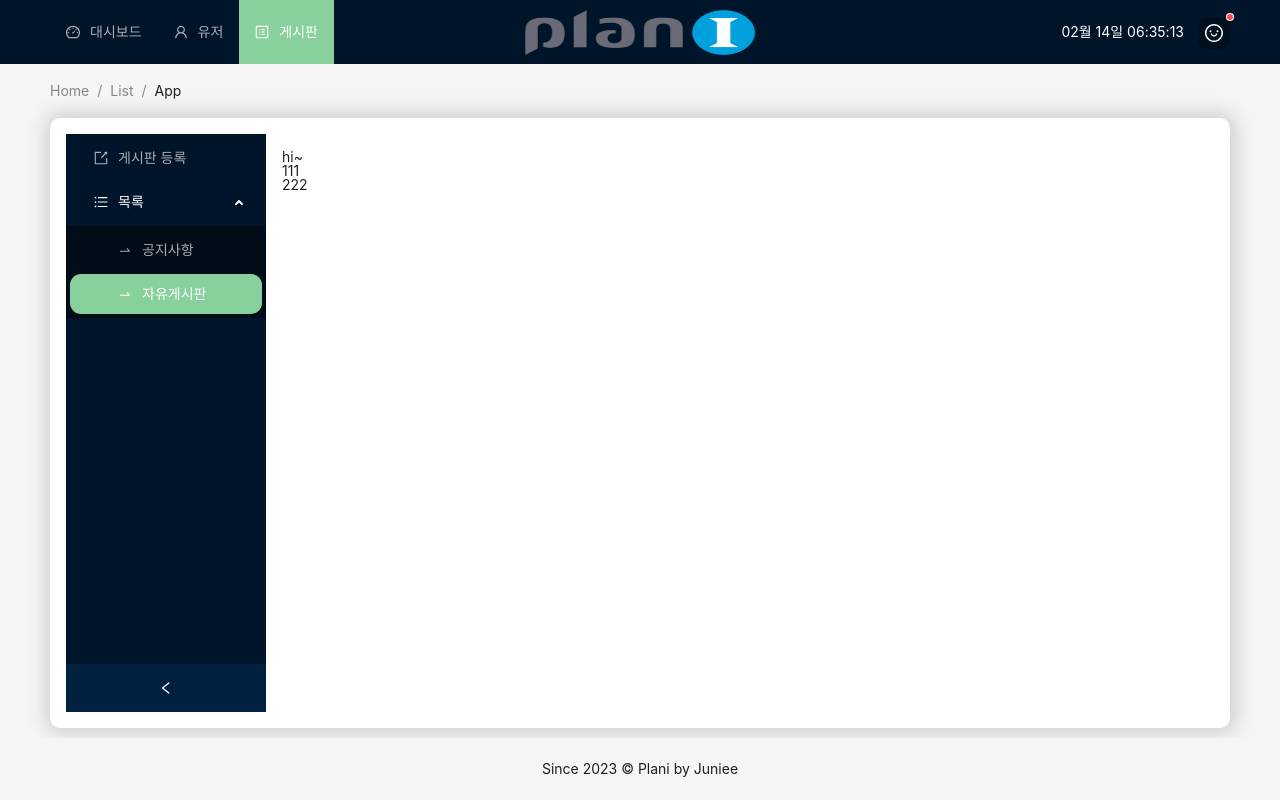
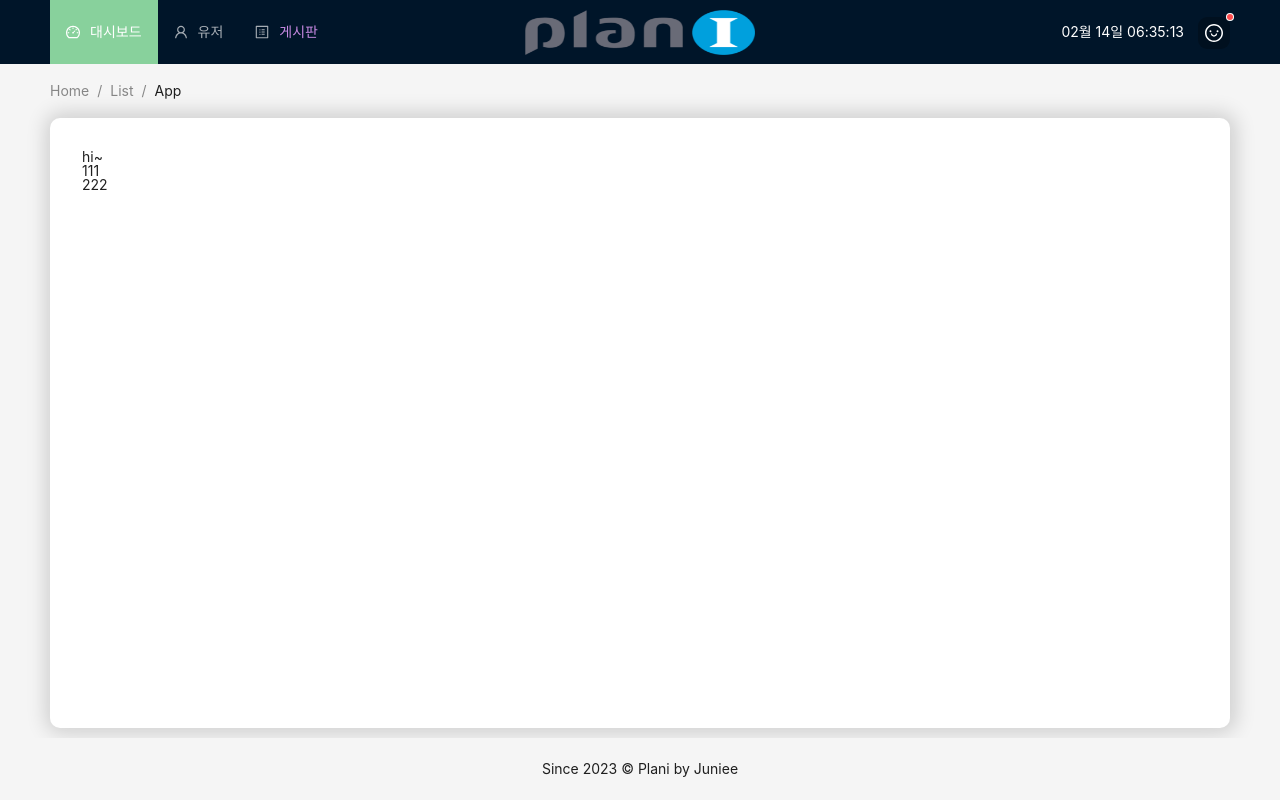
Before and after one commit to Juniee-hub/back-office, a Next.js app: page /webadm in a window 1280 px wide. Built offline with nearby package versions, Linux system fonts and the light colour scheme.

Commit message:
메뉴 UI 구현

```diff
--- a/app/webadm/layout.tsx
+++ b/app/webadm/layout.tsx
@@ -1,69 +1,57 @@
 'use client'
-import React from 'react'
+import React, { useMemo } from 'react'
 import Image from 'next/image'
-import { DashboardOutlined, ProfileOutlined, UserOutlined, UnorderedListOutlined, ExportOutlined, SwapRightOutlined } from '@ant-design/icons'
 import { Breadcrumb, Layout, Menu } from 'antd'
+import { usePathname } from 'next/navigation'
+import _ from 'lodash'
 
 import AdminProfile from '@/components/layout/profile'
 import Clock from '@/components/layout/clock'
+import { findActiveMenu, convertDataToAntdFormat } from '@/controller/menuSetup'
 
 //TODO: 테마...
 import styles from './layout.module.css'
 
 const { Header, Content, Footer, Sider } = Layout
 
-//TODO: 메뉴 시스템 어떻게 할지 고민하기....
-const navMenu = [
-    {
-        key: '1',
-        label: '대시보드',
-        icon: <DashboardOutlined />,
-    },
-    {
-        key: '2',
-        label: '유저',
-        icon: <UserOutlined />,
-    },
-    {
-        key: '3',
-        label: '게시판',
-        icon: <ProfileOutlined />,
-    },
-]
-const sideMenu = [
-    {
-        key: '3-1',
-        label: '게시판 등록',
-        icon: <ExportOutlined />,
-    },
-    {
-        key: '3-2',
-        label: '목록',
-        icon: <UnorderedListOutlined />,
-        children: [
-            {
-                key: '3-2-1',
-                label: '공지사항',
-                icon: <SwapRightOutlined />,
-            },
-            {
-                key: '3-2-2',
-                label: '자유게시판',
-                icon: <SwapRightOutlined />,
-            },
-        ],
-    },
-]
-
 interface PropsType {
     children: JSX.Element
 }
 
 const AdminLayout = ({ children }: PropsType) => {
+    const pathName = usePathname()
+
+    const navMenu = useMemo(() => {
+        const { depth1 } = findActiveMenu(pathName as string)
+        return depth1
+    }, [pathName])
+
+    const navSelected = useMemo(() => {
+        const activeIndex = _.findIndex(navMenu, { active: true })
+        return [navMenu[activeIndex].key]
+    }, [navMenu])
+
+    const sideMenu = useMemo(() => {
+        const { depth2 } = findActiveMenu(pathName as string)
+        return depth2
+    }, [pathName])
+
+    const sideSelected = useMemo(() => {
+        const activeIndex = _.findIndex(sideMenu, { active: true })
+        const activedKey = sideMenu[activeIndex] ? [sideMenu[activeIndex]?.key] : []
+        const children = activedKey ? sideMenu[activeIndex]?.children : []
+        if (children) {
+            const activeChildIndex = _.findIndex(children, { active: true })
+            activedKey.push(children[activeChildIndex].key)
+        }
+
+        return activedKey
+    }, [sideMenu])
+
     return (
         <Layout className={styles.body}>
             <Header className={styles.headWrap}>
-                <Menu mode={'horizontal'} theme={'dark'} items={navMenu} defaultSelectedKeys={['3']} className={styles.navMenu} />
+                <Menu mode={'horizontal'} theme={'dark'} items={convertDataToAntdFormat(navMenu)} defaultSelectedKeys={navSelected} className={styles.navMenu} />
                 <div className={styles.logoWrap}>
                     <Image src={'/images/logo.png'} fill alt={'logo..'} priority />
                 </div>
@@ -81,9 +69,11 @@ const AdminLayout = ({ children }: PropsType) => {
                 </Breadcrumb>
 
                 <Layout className={styles.container}>
-                    <Sider collapsible className={styles.side}>
-                        <Menu theme={'dark'} mode={'inline'} items={sideMenu} defaultSelectedKeys={['3-2', '3-2-2']} defaultOpenKeys={['3-2']} />
-                    </Sider>
+                    {convertDataToAntdFormat(sideMenu).length > 0 && (
+                        <Sider collapsible className={styles.side}>
+                            <Menu theme={'dark'} mode={'inline'} items={convertDataToAntdFormat(sideMenu)} defaultSelectedKeys={sideSelected} defaultOpenKeys={['3-2']} />
+                        </Sider>
+                    )}
                     <Content className={styles.content}>{children}</Content>
                 </Layout>
             </Content>
--- /dev/null
+++ b/components/error/notFound.module.css
@@ -0,0 +1,6 @@
+.wrap {
+    width: 100vw;
+    display: flex;
+    justify-content: center;
+    align-items: center;
+}
--- /dev/null
+++ b/controller/menuSetup.tsx
@@ -0,0 +1,137 @@
+import Link from 'next/link'
+import { DashboardOutlined, ProfileOutlined, UserOutlined, UnorderedListOutlined, ExportOutlined, SwapRightOutlined } from '@ant-design/icons'
+import _ from 'lodash'
+import { MenuItem, AntdMenuItem } from '@/types/menu'
+
+const adminFolderName: string = 'webadm'
+
+//TODO: Databse or API Fetch로 변경 고려해보기..
+const menuInfo: MenuItem[] = [
+    {
+        key: '1',
+        name: '대시보드',
+        url: `/${adminFolderName}`,
+        active: false,
+        icon: <DashboardOutlined />,
+    },
+    {
+        key: '2',
+        name: '유저',
+        url: `/${adminFolderName}/user`,
+        active: false,
+        icon: <UserOutlined />,
+    },
+    {
+        key: '3',
+        name: '게시판',
+        url: `/${adminFolderName}/board`,
+        active: false,
+        icon: <ProfileOutlined />,
+        children: [
+            {
+                key: '3-1',
+                name: '설정',
+                url: `/${adminFolderName}/board/setup`,
+                active: false,
+                icon: <ExportOutlined />,
+            },
+            {
+                key: '3-2',
+                name: '목록',
+                url: '',
+                active: false,
+                icon: <UnorderedListOutlined />,
+                children: [
+                    {
+                        key: '3-2-1',
+                        name: '공지사항',
+                        url: `/${adminFolderName}/board/notice`,
+                        active: false,
+                        icon: <SwapRightOutlined />,
+                    },
+                    {
+                        key: '3-2-2',
+                        name: '자유게시판',
+                        url: `/${adminFolderName}/board/free`,
+                        active: false,
+                        icon: <SwapRightOutlined />,
+                    },
+                ],
+            },
+        ],
+    },
+]
+
+function findItemsWithSameUrl(items: MenuItem[], url: string): MenuItem[] {
+    let result: MenuItem[] = []
+
+    for (let item of items) {
+        if (item.url === url) {
+            result.push(item)
+        }
+        if (item.children) {
+            const childrenResult = findItemsWithSameUrl(item.children, url)
+            result = result.concat(childrenResult)
+        }
+    }
+
+    return result
+}
+
+export const findActiveMenu = (findUrl: string) => {
+    const atciveMenu = findItemsWithSameUrl(menuInfo, findUrl).shift()
+
+    if (atciveMenu) {
+        const parentKeys = atciveMenu.key.split('-')
+
+        const depth1Key = parentKeys[0]
+        const depth2Key = parentKeys.slice(0, 2).join('-')
+        const depth3Key = parentKeys.slice(0, 3).join('-')
+
+        const depth1Index = _.findIndex(menuInfo, { key: parentKeys[0] })
+        const activeDepth1 = { ...menuInfo[depth1Index], active: true }
+        delete menuInfo[depth1Index]
+        menuInfo[depth1Index] = activeDepth1
+        const depth1 = [...menuInfo]
+
+        let depth2: MenuItem[] = activeDepth1.children ? [...activeDepth1.children] : []
+        let depth3: MenuItem[] = []
+
+        // active 할 depth2가 있으면,
+        const depth2Index = _.findIndex(activeDepth1.children, { key: depth2Key })
+        if (depth2Index >= 0 && activeDepth1.children != undefined) {
+            const activeDepth2 = { ...activeDepth1.children[depth2Index], active: true }
+            delete activeDepth1.children[depth2Index]
+            activeDepth1.children[depth2Index] = activeDepth2
+            depth2 = [...activeDepth1.children]
+
+            // active 할 depth3가 있으면,
+            const depth3Index = _.findIndex(activeDepth2.children, { key: depth3Key })
+            if (depth3Index >= 0 && activeDepth2.children != undefined) {
+                const activeDepth3 = { ...activeDepth2.children[depth3Index], active: true }
+                delete activeDepth2.children[depth3Index]
+                activeDepth2.children[depth3Index] = activeDepth3
+                depth3 = [...activeDepth2.children]
+            }
+        }
+
+        return { depth1, depth2, depth3 }
+    } else {
+        return { depth1: [], depth2: [], depth3: [] }
+    }
+}
+
+export const convertDataToAntdFormat = (menu: MenuItem[]): AntdMenuItem[] => {
+    const formatedMenu: AntdMenuItem[] = menu.map((m) => {
+        const { key, name, url, icon, children } = m
+        const convertMenuType = {
+            key,
+            label: <Link href={url}>{name}</Link>,
+            icon,
+            ...(children && { children: convertDataToAntdFormat(children) }),
+        }
+        return { ...convertMenuType }
+    })
+
+    return formatedMenu
+}
--- a/lib/variables.ts
+++ b/lib/variables.ts
@@ -1,8 +1,5 @@
-// const dayFormat = 'ddd MMM DD YYYY'
 export const dayFormat = 'YYYY-MM-DD'
 export const timeFormat = 'HH:mm'
-
-export const domain = process.env.NODE_ENV === 'production' ? process.env.NEXTAUTH_URL : 'http://localhost:3000'
 
 export const fileApiLink = '/api/attachment'
 export const fileDownLink = '/api/attachment/fileDown'
--- a/package.json
+++ b/package.json
@@ -45,6 +45,7 @@
         "zustand": "^4.3.3"
     },
     "devDependencies": {
-        "@types/bcryptjs": "^2.4.2"
+        "@types/bcryptjs": "^2.4.2",
+        "@types/lodash": "^4.14.191"
     }
 }
--- /dev/null
+++ b/types/menu.ts
@@ -0,0 +1,15 @@
+export interface MenuItem {
+    key: string
+    name: string
+    url: string
+    active: boolean
+    icon?: React.ReactNode
+    children?: MenuItem[]
+}
+export interface AntdMenuItem {
+    key: string
+    label: React.ReactNode
+    icon?: React.ReactNode
+    title?: string
+    children?: AntdMenuItem[]
+}
```
Also changed, not shown: components/error/notFound.tsx (added, +31 -0 lines), 1 other file (tests, documents, lock files or other folders).
